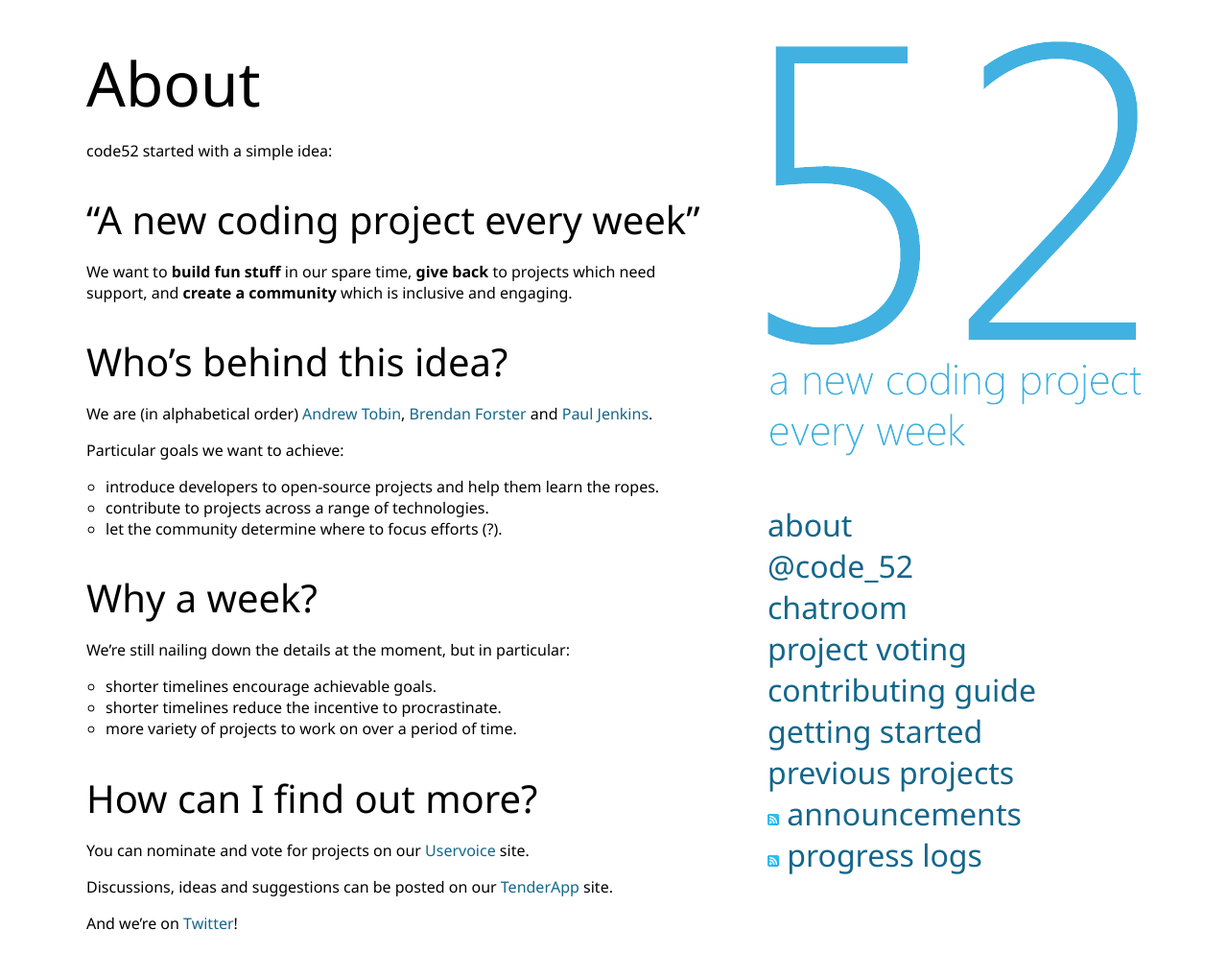
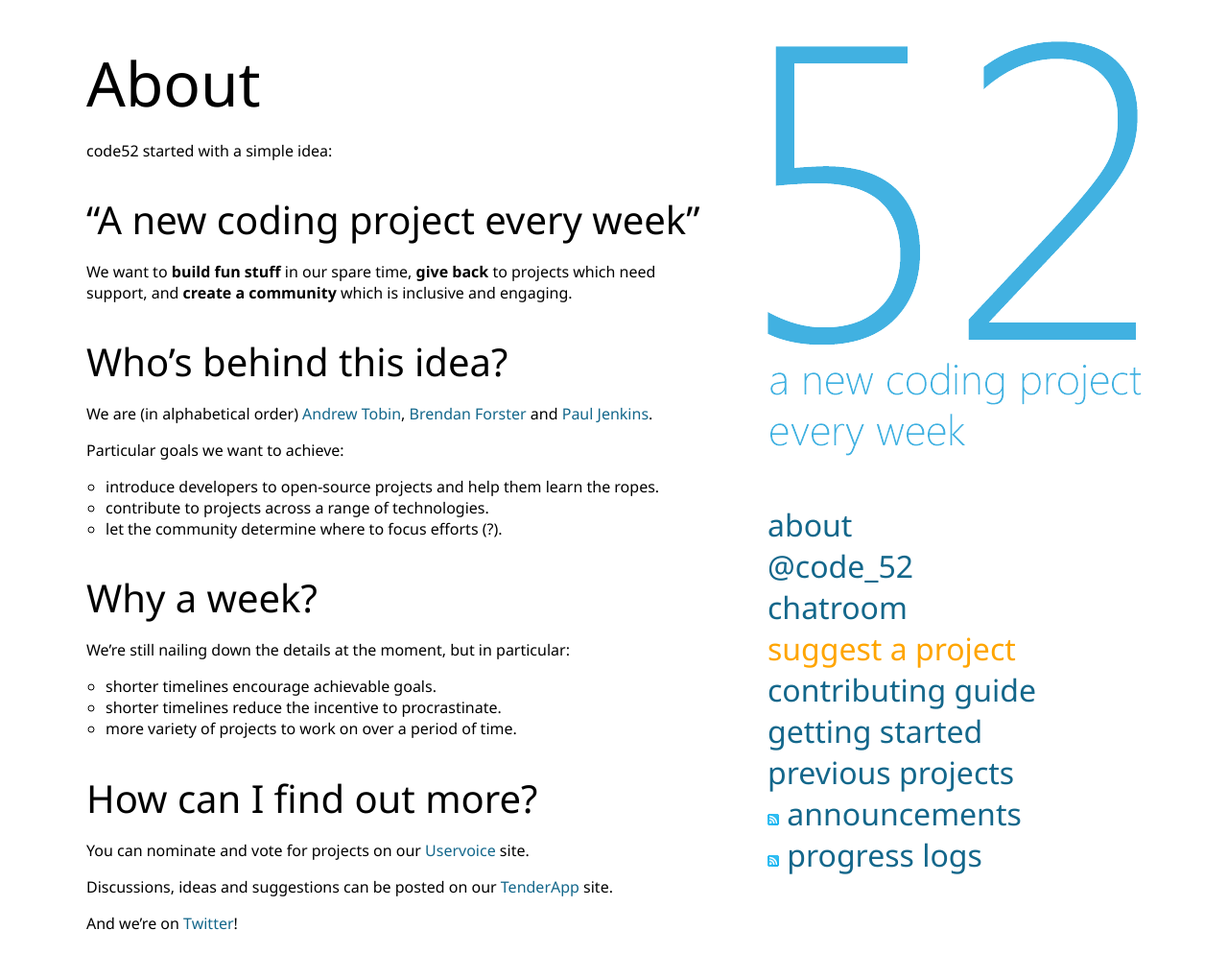
Before and after one commit to Code52/code52.github.com, a Jekyll site: the page built from about.md, in a window 1280 px wide. Shown: the whole page at 96% size. Built offline with Jekyll 4.4.1, drawn with Linux system fonts in a browser that asks for light colours; Markdown is read by kramdown in place of the engine named in the settings.

Commit message:
Made "suggest a project" link more obvious

```diff
--- a/_layouts/layout.html
+++ b/_layouts/layout.html
@@ -23,7 +23,7 @@
 						<li><a href="/about.html">about</a></li>
 						<li><a href="http://twitter.com/code_52">@code_52</a></li>
 						<li><a href="http://jabbr.net/#/rooms/code52">chatroom</a></li>
-						<li><a href="http://code52.uservoice.com">project voting</a></li>
+						<li><a id="suggest" href="http://code52.uservoice.com">suggest a project</a></li>
 						<li><a href="/contributing.html">contributing guide</a></li>
 						<li><a href="https://github.com/Code52/code52.github.com/wiki">getting started</a></li>
 						<li><a href="/projects.html">previous projects</a></li>
--- a/css/style.css
+++ b/css/style.css
@@ -104,3 +104,7 @@ img
 	#hometext a { display: inline;  }
 	h1 { margin-top: -0px;}
 }
+
+#suggest { color: orange; }
+#suggest:hover { color:white;
+	background: orange }
```
